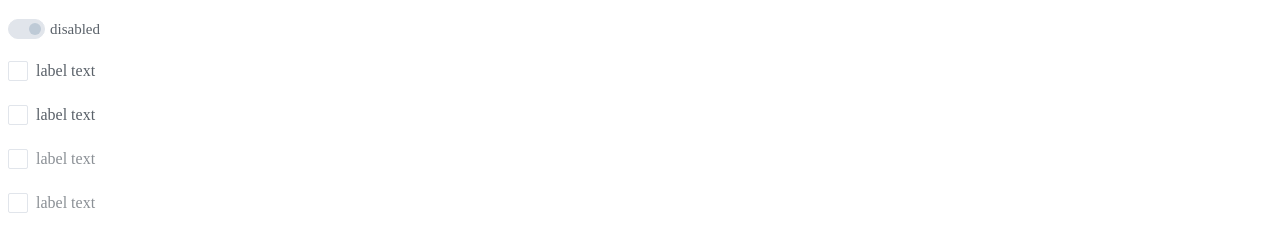
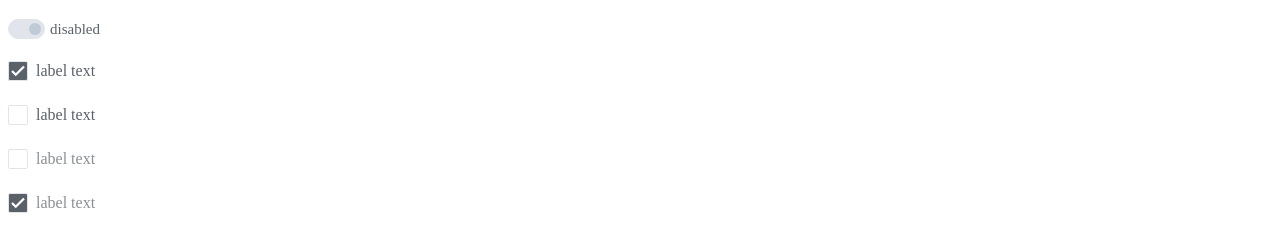
Before and after one commit to binariks-react/internal-tool, a React (Create React App) app: page / in a window 1280 px wide. Shown: the part 470-722 px from the top of the page. Built offline with nearby package versions, Linux system fonts and the light colour scheme.

Commit message:
minor style fixes (background color)

```diff
--- a/src/views/Components/Controls/Checkbox.js
+++ b/src/views/Components/Controls/Checkbox.js
@@ -35,7 +35,6 @@ const Icon = styled.svg`
     stroke: transparent;
     transform: scale(0);
     stroke-width: 3px;
-    width: 16px;
     transition: transform 250ms cubic-bezier(.27,.01,.38,1.06),border 250ms cubic-bezier(.27,.01,.38,1.06),-webkit-transform 250ms cubic-bezier(.27,.01,.38,1.06);
     transition-delay: .1s;
 `;
@@ -52,6 +51,7 @@ const CustomCheckbox = styled.div`
     text-align: center;
 
     input:checked + & {
+      background-color: ${({ theme }) => theme.colors.secondary};
 
       svg {
         stroke: white;
@@ -59,7 +59,6 @@ const CustomCheckbox = styled.div`
       }
     }
 `;
-
 
 const Checkbox = props => (
   <CheckboxWrapper {...props}>
```
Also changed, not shown: 2 other files (tests, documents, lock files or other folders).
